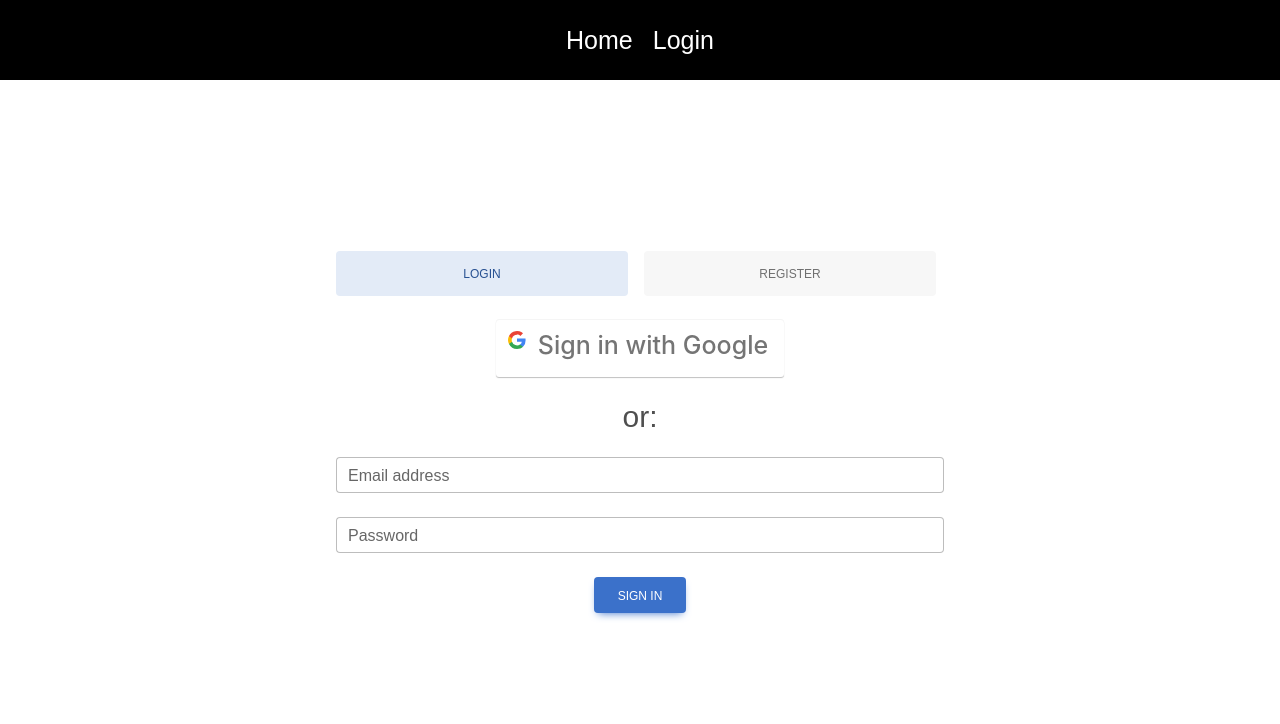
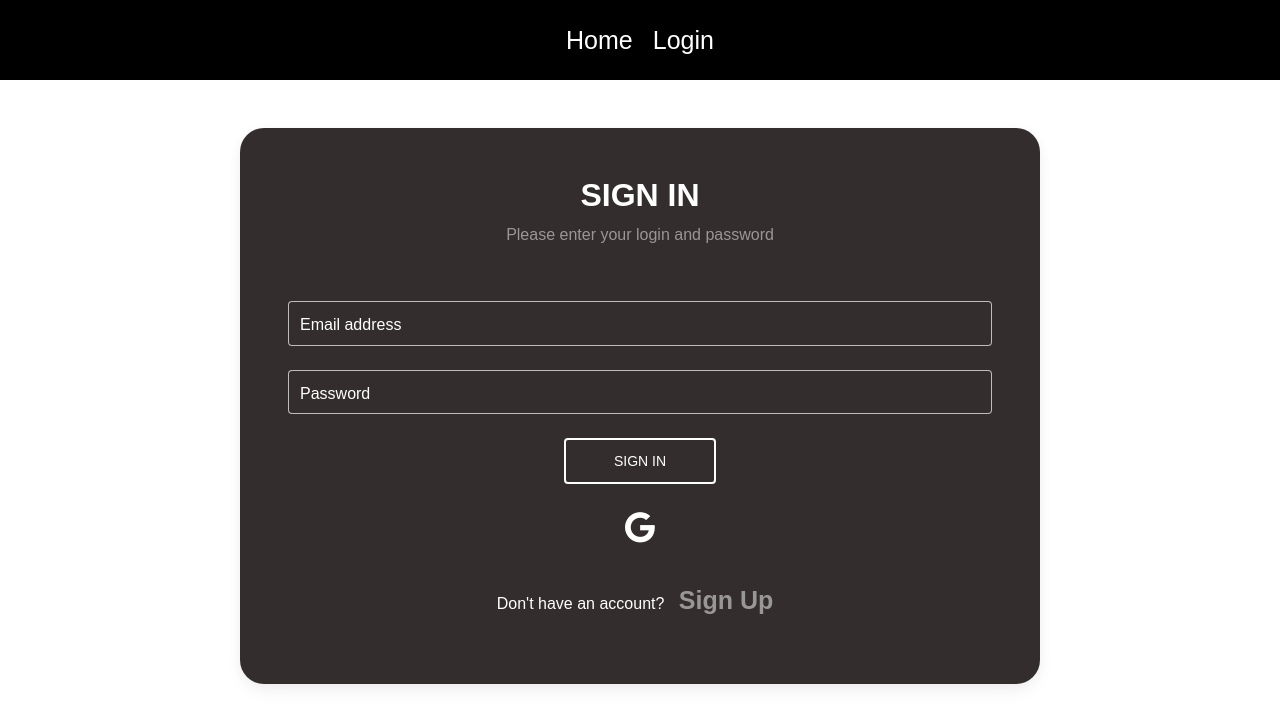
Before and after one commit to Filip-git/SwiftMemos, a React (Create React App) app: page /login in a window 1280 px wide. Shown: the top 724 px of the page. Built offline with nearby package versions, Linux system fonts and the light colour scheme.

Commit message:
login page change

```diff
--- a/package.json
+++ b/package.json
@@ -12,9 +12,10 @@
     "gsap-trial": "^3.12.2",
     "mdb-react-ui-kit": "^6.2.0",
     "react": "^18.2.0",
+    "react-bootstrap": "^2.8.0",
     "react-dom": "^18.2.0",
     "react-icons": "^4.10.1",
-    "react-router-dom": "^6.14.2",
+    "react-router-dom": "^6.15.0",
     "react-scripts": "5.0.1",
     "web-vitals": "^2.1.4"
   },
--- a/src/pages/Login.js
+++ b/src/pages/Login.js
@@ -1,14 +1,19 @@
 import React, { useState } from "react";
 import { signInWithPopup, signInWithEmailAndPassword, createUserWithEmailAndPassword, updateProfile } from "firebase/auth";
 import { useNavigate } from "react-router-dom";
-import { MDBContainer, MDBTabs, MDBTabsItem, MDBTabsLink, MDBTabsContent, MDBTabsPane, MDBInput, MDBBtn } from "mdb-react-ui-kit";
+import { MDBContainer, MDBInput, MDBBtn, MDBRow, MDBCol, MDBCard, MDBCardBody, MDBIcon } from "mdb-react-ui-kit";
 import { auth, provider } from "../firebase-config";
 
 export function Login({ setAuth }) {
     let navigate = useNavigate();
-    const [justifyActive, setJustifyActive] = useState('tab1');
     const [loginError, setLoginError] = useState(null);
     const [registrationError, setRegistrationError] = useState(null);
+    const [isSignIn, setIsSignIn] = useState(true);
+
+
+    const toggleForm = () => {
+        setIsSignIn(!isSignIn);
+    };
 
     const signInWithGoogle = () => {
         signInWithPopup(auth, provider).then((result) => {
@@ -18,12 +23,6 @@ export function Login({ setAuth }) {
         });
     };
 
-    const handleJustifyClick = (value) => {
-        if (value === justifyActive) {
-            return;
-        }
-        setJustifyActive(value);
-    };
 
     const handleEmailLogin = async (event) => {
         event.preventDefault();
@@ -52,65 +51,57 @@ export function Login({ setAuth }) {
     };
 
     return (
-        <div className="loginPage">
-            <MDBContainer className="p-3 my-5 d-flex flex-column w-50">
-                <MDBTabs pills justify className='mb-3 d-flex flex-row justify-content-between'>
-                    <MDBTabsItem>
-                        <MDBTabsLink onClick={() => handleJustifyClick('tab1')} active={justifyActive === 'tab1'}>
-                            Login
-                        </MDBTabsLink>
-                    </MDBTabsItem>
-                    <MDBTabsItem>
-                        <MDBTabsLink onClick={() => handleJustifyClick('tab2')} active={justifyActive === 'tab2'}>
-                            Register
-                        </MDBTabsLink>
-                    </MDBTabsItem>
-                </MDBTabs>
+        <MDBContainer fluid>
+            <MDBRow className='d-flex justify-content-center align-items-center h-100'>
+                <MDBCol col='12'>
+                    <MDBCard className='bg-dark text-white my-5 mx-auto' style={{ borderRadius: '1.5rem', maxWidth: '800px' }}>
+                        <MDBCardBody className='p-5 d-flex flex-column align-items-center mx-auto w-100'>
+                            <h2 className="fw-bold mb-2 text-uppercase">{isSignIn ? 'Sign In' : 'Sign Up'}</h2>
+                            <p className="text-white-50 mb-5">{isSignIn ? 'Please enter your login and password' : 'Enter your desired username, email and password'}</p>
+                            {isSignIn ? (
+                                <form onSubmit={handleEmailLogin} className='w-100'>
+                                    <MDBInput wrapperClass='mb-4  w-100' labelClass='text-white' label='Email address' id='email' type='email' size="lg" />
+                                    <MDBInput wrapperClass='mb-4  w-100' labelClass='text-white' label='Password' id='password' type='password' size="lg" />
+                                    <div className="text-center"> <MDBBtn outline className='px-5' color='white' size='lg' type="submit">
+                                        Sign In
+                                    </MDBBtn> </div>
+                                    <div className='text-center mt-2 mb-3'>
+                                        <MDBBtn tag='a' color='none' className='m-3' style={{ color: 'white' }} onClick={signInWithGoogle}>
+                                            <MDBIcon fab icon='google' size="lg" />
+                                        </MDBBtn>
+                                    </div>
+                                    <p className="text-center mt-3">
+                                        Don't have an account? <a href="#!" className="text-white-50 fw-bold" onClick={toggleForm}>Sign Up</a>
+                                    </p>
+                                    {loginError && <p className="text-danger text-center mt-3">{loginError}</p>}
+                                </form>
+                            ) : (
+                                <form onSubmit={handleEmailRegister} className='w-100'>
+                                    <MDBInput wrapperClass='mb-4 w-100' labelClass='text-white' label='Username' id='username' name='regUsername' type='text' size="lg" />
+                                    <MDBInput wrapperClass='mb-4 w-100' labelClass='text-white' label='Email address' id='email' name='regEmail' type='email' size="lg" />
+                                    <MDBInput wrapperClass='mb-4 w-100' labelClass='text-white' label='Password' id='password' name='regPassword' type='password' size="lg" />
+                                    <div className="text-center">
+                                        <MDBBtn outline className='px-5' color='white' size='lg' type="submit">
+                                            Sign Up
+                                        </MDBBtn>
+                                    </div>
+                                    <div className='text-center mt-2 mb-3'>
+                                        <MDBBtn tag='a' color='none' className='m-3' style={{ color: 'white' }} onClick={signInWithGoogle}>
+                                            <MDBIcon fab icon='google' size="lg" />
+                                        </MDBBtn>
+                                    </div>
+                                    <p className="text-center mt-3">
+                                        Already have an account? <a href="#!" className="text-white-50 fw-bold" onClick={toggleForm}>Sign In</a>
+                                    </p>
+                                    {registrationError && <p className="text-danger text-center mt-3">{registrationError}</p>}
+                                </form>
 
-                <MDBTabsContent>
-
-                    <MDBTabsPane show={justifyActive === 'tab1'}>
-                        <div className="text-center mb-3">
-                            <button className="login-with-google-btn" onClick={signInWithGoogle}>
-                                Sign in with Google
-                            </button>
-                            <p className="text-center mt-3">or:</p>
-                        </div>
-
-                        {/* Email Login Form */}
-                        <form onSubmit={handleEmailLogin}>
-                            <MDBInput wrapperClass='mb-4' label='Email address' id='email' htmlFor='email' type='email' />
-                            <MDBInput wrapperClass='mb-4' label='Password' id='password' htmlFor='password' type='password' />
-                            <div className="text-center">
-                                <MDBBtn className="mb-4">Sign in</MDBBtn>
-                            </div>
-                            {loginError && <p className="error-message">{loginError}</p>}
-                        </form>
-
-                    </MDBTabsPane>
-
-                    <MDBTabsPane show={justifyActive === 'tab2'}>
-                        <div className="text-center mb-3">
-                            <button className="login-with-google-btn" onClick={signInWithGoogle}>
-                                Sign in with Google
-                            </button>
-                            <p className="text-center mt-3">or:</p>
-                        </div>
-
-                        {/* Email Registration Form */}
-                        <form onSubmit={handleEmailRegister}>
-                            <MDBInput wrapperClass='mb-4' label='Username' id='regUsername' type='text' />
-                            <MDBInput wrapperClass='mb-4' label='Email address' id='regEmail' htmlFor='email' type='email' />
-                            <MDBInput wrapperClass='mb-4' label='Password' id='regPassword' htmlFor='password' type='password' />
-                            <div className="text-center">
-                                <MDBBtn className="mb-4">Sign up</MDBBtn>
-                            </div>
-                            {registrationError && <p className="error-message">{registrationError}</p>}
-                        </form>
-                    </MDBTabsPane>
-                </MDBTabsContent>
-            </MDBContainer>
-        </div>
+                            )}
+                        </MDBCardBody>
+                    </MDBCard>
+                </MDBCol>
+            </MDBRow>
+        </MDBContainer>
     );
 }
 
```
Also changed, not shown: 1 other file (tests, documents, lock files or other folders).
